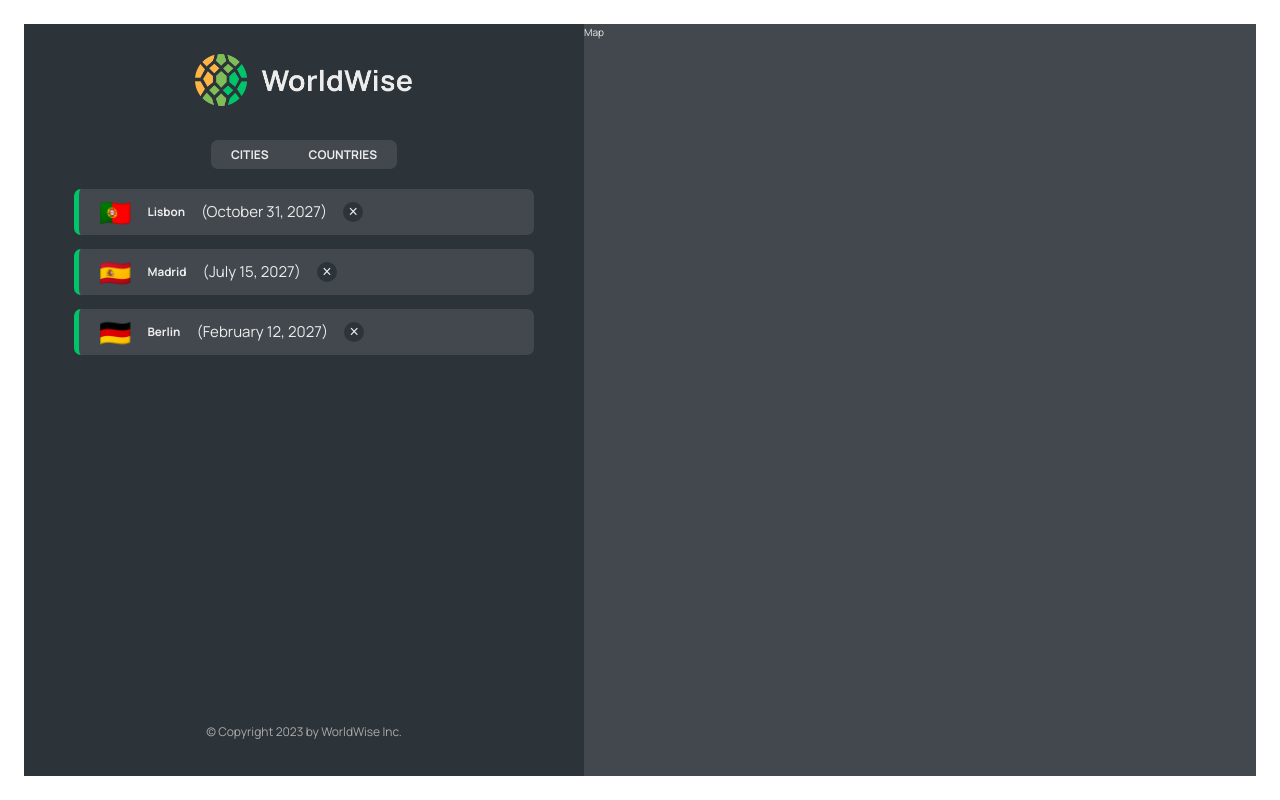
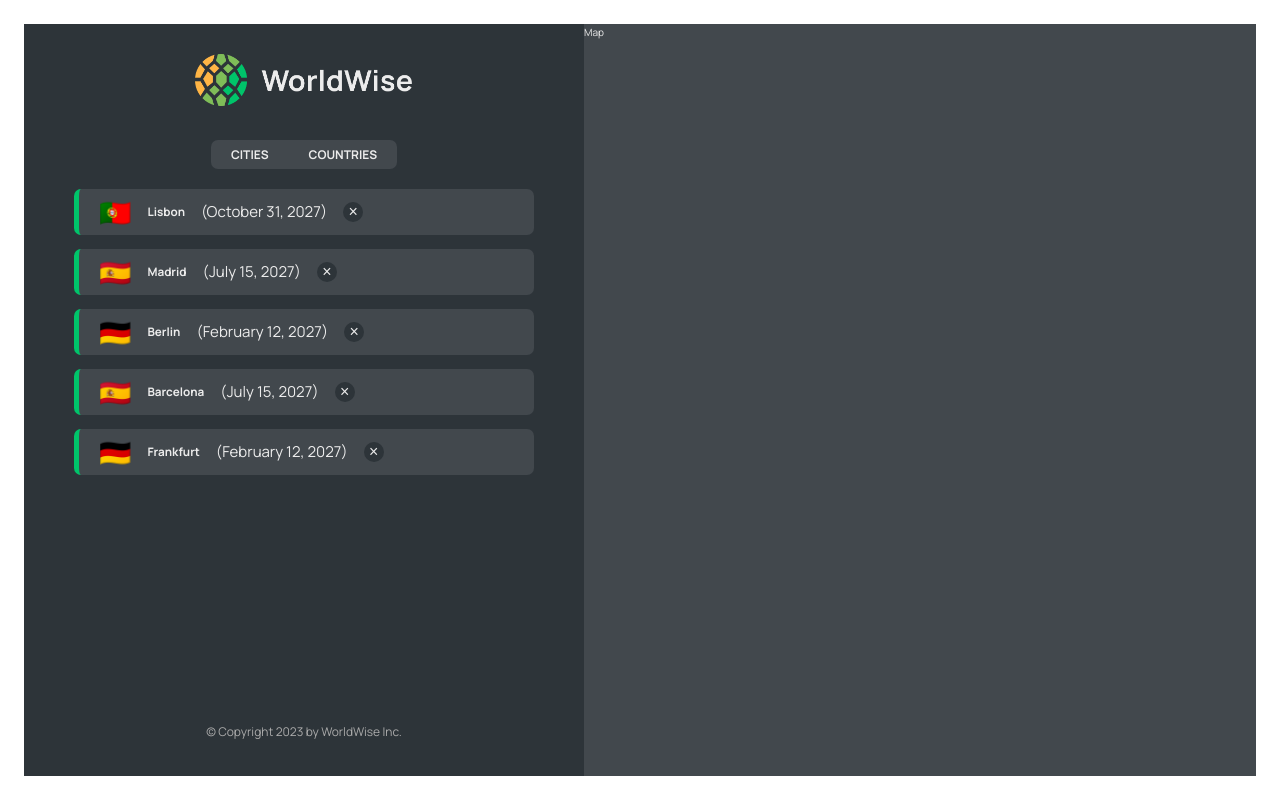
Before and after one commit to samuelmbp/world-wise, a React (Vite) app: page /app in a window 1280 px wide. Built offline with nearby package versions, Linux system fonts and the light colour scheme; data requests are answered from the project's data file.

Commit message:
Implement countries list

```diff
--- a/src/App.jsx
+++ b/src/App.jsx
@@ -1,4 +1,5 @@
 import { BrowserRouter, Routes, Route } from "react-router-dom";
+import { useEffect, useState } from "react";
 
 import Homepage from "./pages/Homepage";
 import Product from "./pages/Product";
@@ -7,7 +8,7 @@
 import AppLayout from "./pages/AppLayout";
 import Login from "./pages/Login";
 import CityList from "./components/CityList";
-import { useEffect, useState } from "react";
+import CountryList from "./components/CountryList";
 
 const BASE_URL = "http://localhost:9000";
 
@@ -48,7 +49,10 @@
             path="cities"
             element={<CityList cities={cities} isLoading={isLoading} />}
           />
-          <Route path="countries" element={<p>Countries</p>} />
+          <Route
+            path="countries"
+            element={<CountryList cities={cities} isLoading={isLoading} />}
+          />
           <Route path="form" element={<p>Form</p>} />
         </Route>
         <Route path="*" element={<PageNotFound />} />
--- a/src/components/CityList.jsx
+++ b/src/components/CityList.jsx
@@ -12,8 +12,6 @@
       <Message message="Add your first city by clicking on a city on the map" />
     );
 
-  console.log(cities);
-
   return (
     <ul className={styles.cityList}>
       {cities.map((city) => (
--- /dev/null
+++ b/src/components/CountryList.jsx
@@ -0,0 +1,30 @@
+import styles from "./CountryList.module.css";
+
+import CountryItem from "./CountryItem";
+import Message from "./Message";
+import Spinner from "./Spinner";
+
+const CountryList = ({ cities, isLoading }) => {
+  if (isLoading) return <Spinner />;
+
+  if (!cities.length)
+    return (
+      <Message message="Add your first city by clicking on a city on the map" />
+    );
+
+  const countries = cities.reduce((arr, city) => {
+    if (!arr.map((el) => el.country).includes(city.country))
+      return [...arr, { country: city.country, emoji: city.emoji }];
+    else return arr;
+  }, []);
+
+  return (
+    <ul className={styles.countryList}>
+      {countries.map((country) => (
+        <CountryItem country={country} />
+      ))}
+    </ul>
+  );
+};
+
+export default CountryList;
--- a/src/data/cities.json
+++ b/src/data/cities.json
@@ -35,6 +35,30 @@
         "lng": 13.376933665713324
       },
       "id": 98443197
+    },
+    {
+      "cityName": "Barcelona",
+      "country": "Spain",
+      "emoji": "🇪🇸",
+      "date": "2027-07-15T08:22:53.976Z",
+      "notes": "",
+      "position": {
+        "lat": 40.46635901755316,
+        "lng": -3.7133789062500004
+      },
+      "id": 123123
+    },
+    {
+      "cityName": "Frankfurt",
+      "country": "Germany",
+      "emoji": "🇩🇪",
+      "date": "2027-02-12T09:24:11.863Z",
+      "notes": "Amazing 😃",
+      "position": {
+        "lat": 52.53586782505711,
+        "lng": 13.376933665713324
+      },
+      "id": 231323
     }
   ]
 }
```
